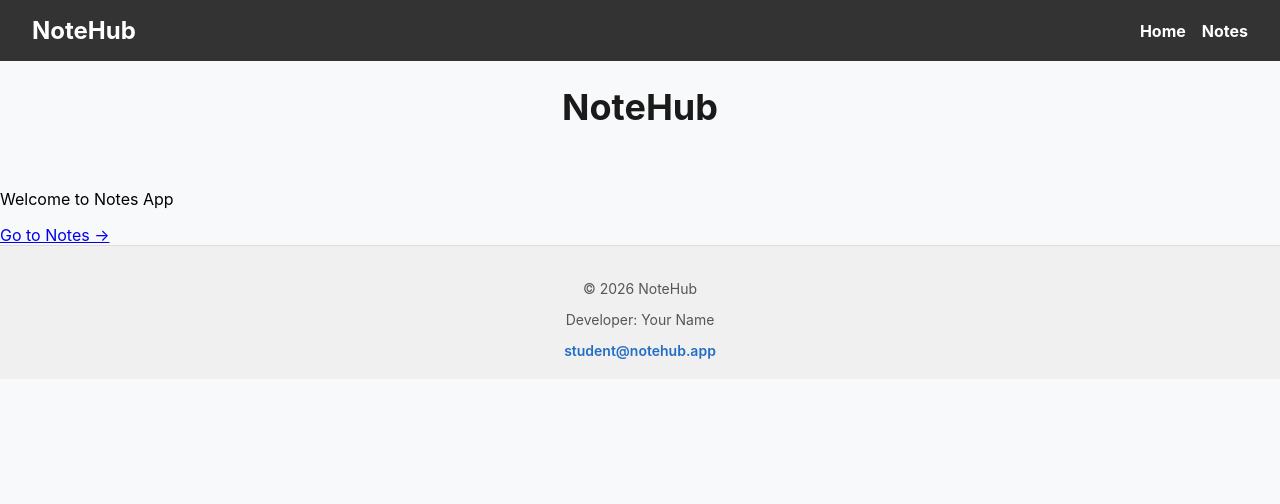
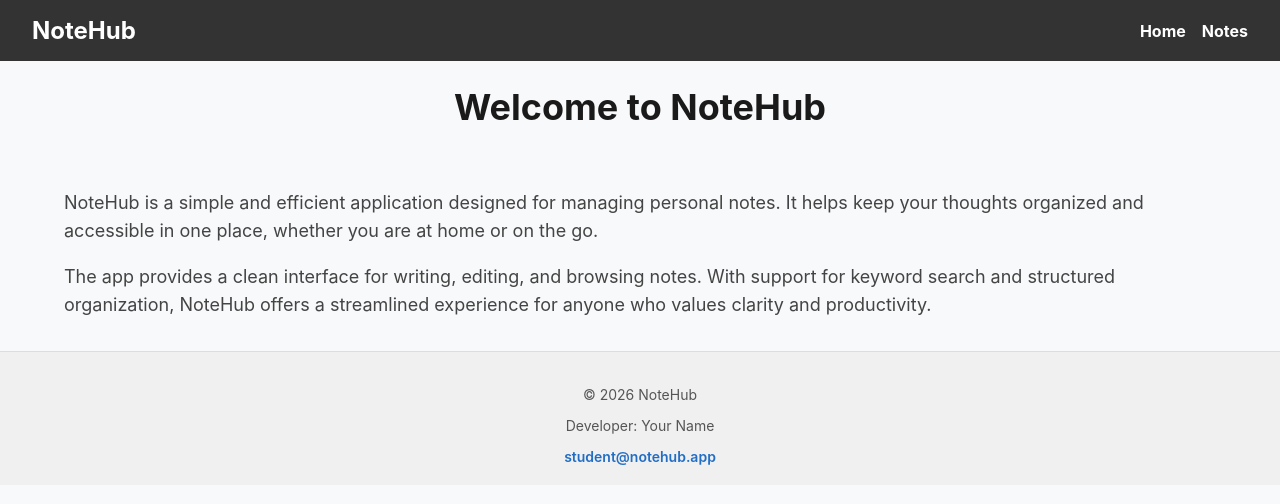
Before and after one commit to Hanna1309-K/07-routing-nextjs, a Next.js app: page / in a window 1280 px wide. Shown: the top 504 px of the page. Built offline with nearby package versions, Linux system fonts and the light colour scheme.

Commit message:
update routing notes

```diff
--- /dev/null
+++ b/app/NotFound.module.css
@@ -0,0 +1,8 @@
+.title {
+    font-size: 32px;
+    font-weight: bold;
+}
+
+.description {
+    font-size: 18px;
+}
--- a/app/notes/[id]/NoteDetails.client.tsx
+++ b/app/notes/[id]/NoteDetails.client.tsx
@@ -14,8 +14,8 @@
         refetchOnMount: false,
     });
 
-    if (isLoading) return <p>Loading, please wait...</p>;
-    if (error) return <p>Error loading note</p>;
+    if (isLoading) return <p>Loading...</p>;
+    if (error) return <p>Error</p>;
     if (!data) return null;
 
     return (
--- a/app/notes/[id]/page.tsx
+++ b/app/notes/[id]/page.tsx
@@ -2,11 +2,7 @@
 import { fetchNoteById } from "@/lib/api";
 import NoteDetailsClient from "./NoteDetails.client";
 
-export default async function Page({
-    params,
-}: {
-    params: { id: string };
-}) {
+export default async function Page({ params }: { params: { id: string } }) {
     const queryClient = new QueryClient();
 
     await queryClient.prefetchQuery({
--- a/app/page.tsx
+++ b/app/page.tsx
@@ -1,18 +1,24 @@
-import Link from "next/link";
-import styles from "./page.module.css";
+import css from "./page.module.css";
 
-export default function Home() {
+export default function HomePage() {
   return (
-    <div className={styles.page}>
-      <h1 className={styles.title}>NoteHub</h1>
+    <main>
+      <div className={css.container}>
+        <h1 className={css.title}>Welcome to NoteHub</h1>
 
-      <p className={styles.text}>
-        Welcome to Notes App
-      </p>
+        <p className={css.description}>
+          NoteHub is a simple and efficient application designed for managing
+          personal notes. It helps keep your thoughts organized and accessible
+          in one place, whether you are at home or on the go.
+        </p>
 
-      <Link href="/notes" className={styles.link}>
-        Go to Notes →
-      </Link>
-    </div>
+        <p className={css.description}>
+          The app provides a clean interface for writing, editing, and browsing
+          notes. With support for keyword search and structured organization,
+          NoteHub offers a streamlined experience for anyone who values clarity
+          and productivity.
+        </p>
+      </div>
+    </main>
   );
 }
```
Also changed, not shown: app/not-found.tsx (+3 -8 lines), app/notes/@modal/(.)[id]/page.tsx (+3 -4 lines), app/notes/filter/@sidebar/page.tsx (+3 -23 lines), app/notes/filter/[...slug]/page.tsx (+18 -13 lines), app/notes/layout.tsx (+10 -10 lines), components/SidebarNotes/SidebarNotes.tsx (+3 -20 lines), app/not-found.module.css (deleted).
